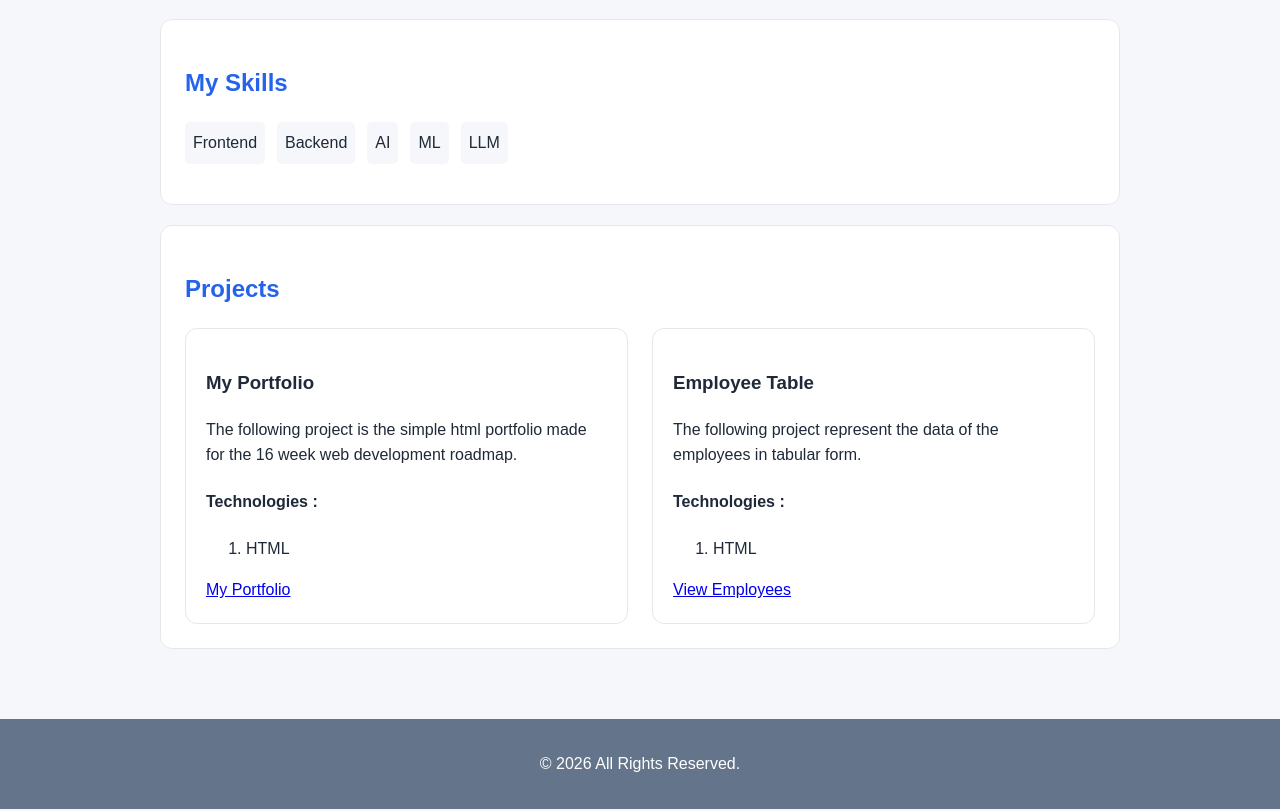
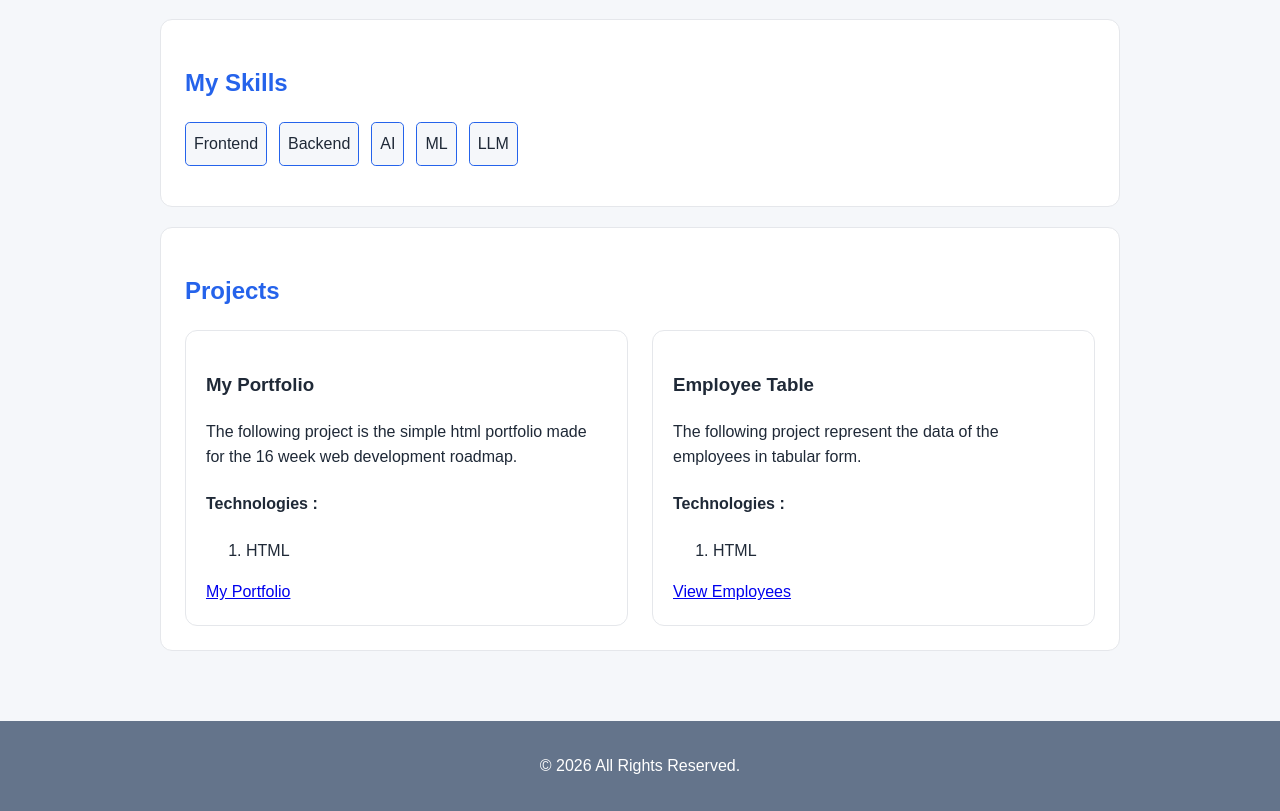
Before and after one commit to khanaabidabdal/web-development-roadmap, a plain HTML site: page week-02-css/day-03/index.html in a window 1280 px wide. Shown: the part 855-1666 px from the top of the page. Drawn offline with Linux system fonts and the light colour scheme.

Commit message:
feat: build portfolio layouts with CSS Flexbox

```diff
--- a/week-02-css/day-03/style.css
+++ b/week-02-css/day-03/style.css
@@ -122,7 +122,7 @@ h2{
 .skill-ul li{
     background-color: var(--color-background);
     padding: 0.5rem;
-    border:var(--color-accent);
+    border:1px solid var(--color-accent);
     border-radius: 0.3rem;
 
 }
```
